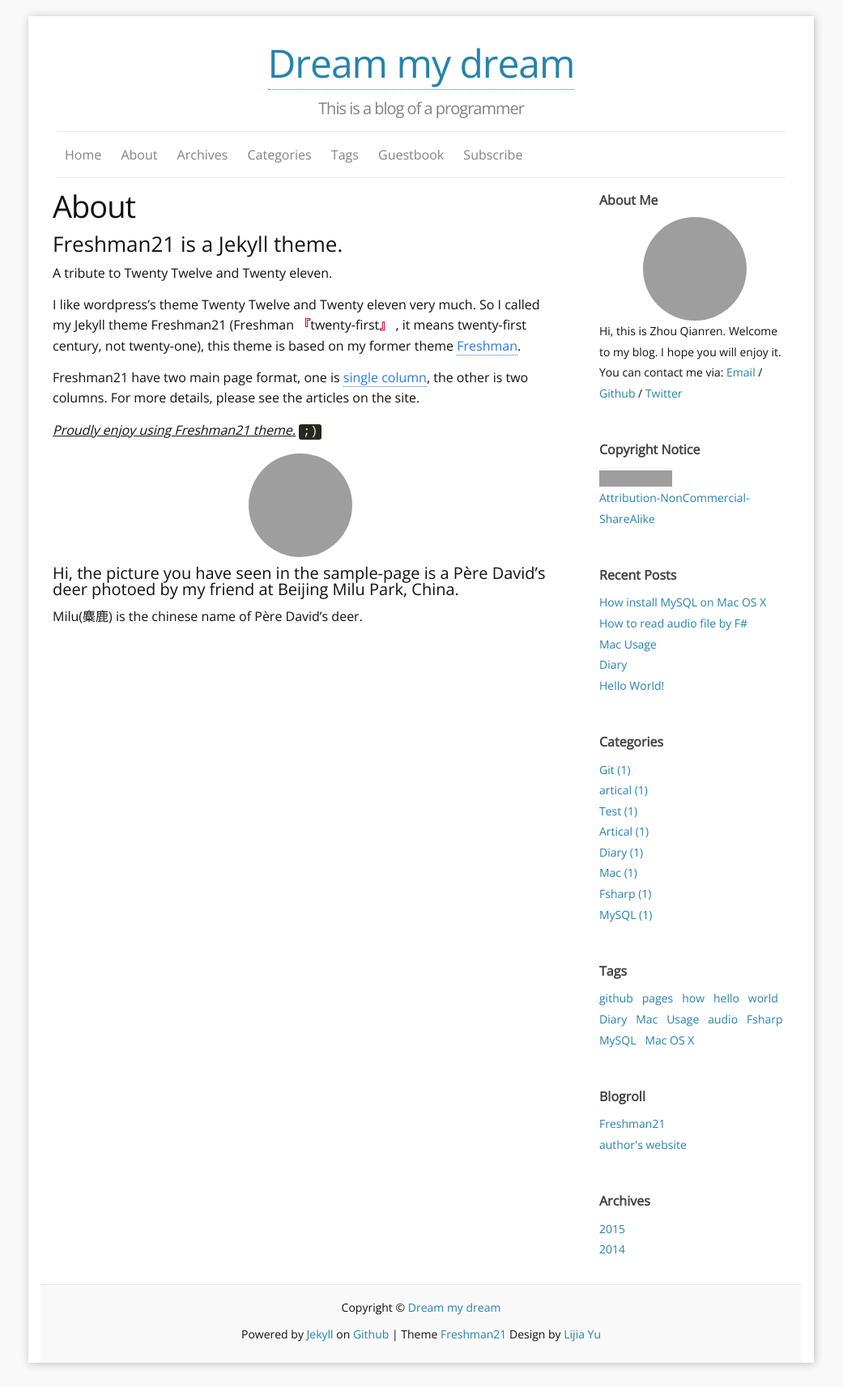
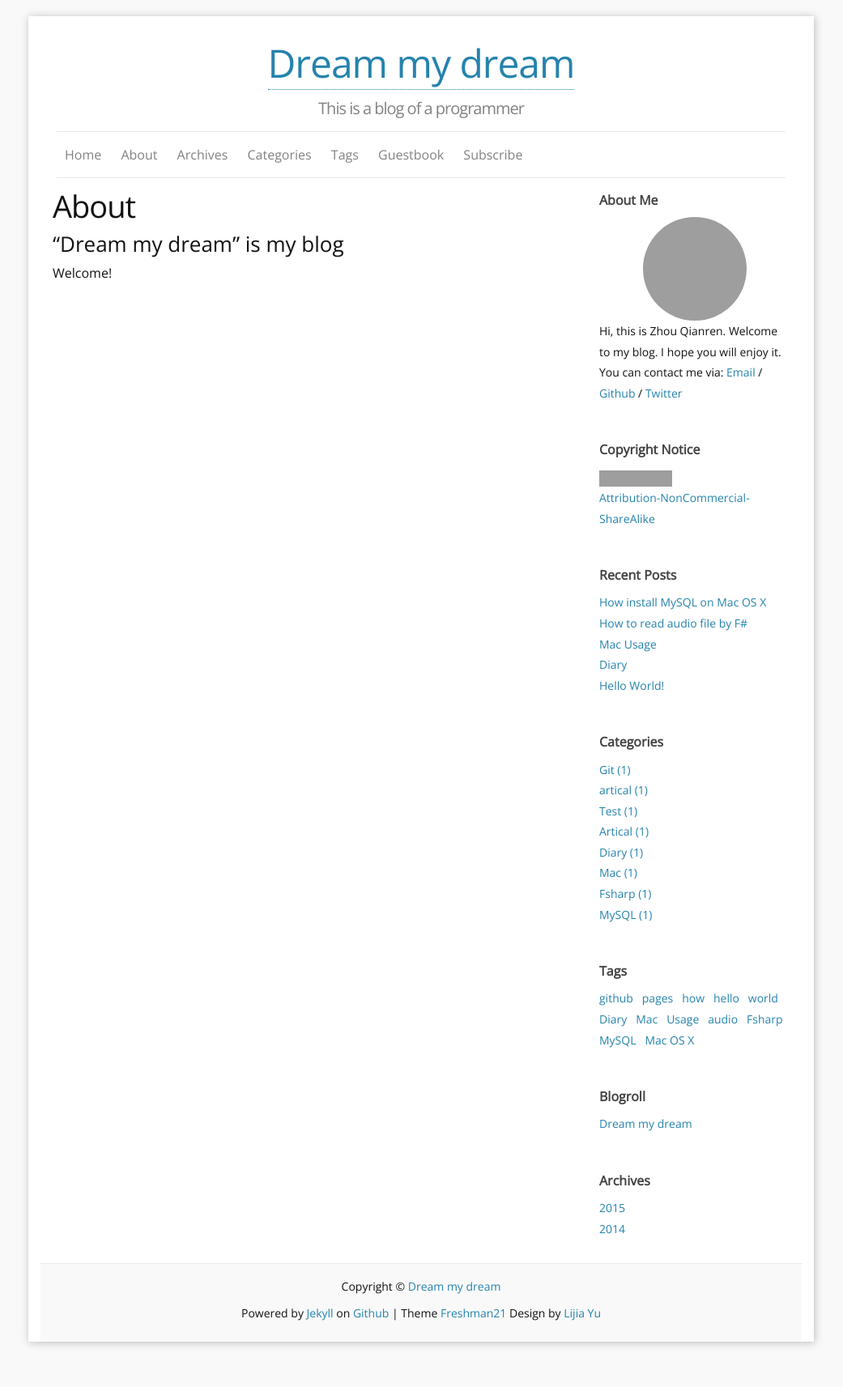
Before and after one commit to kradnangel/kradnangel.github.io, a Jekyll site: the page built from b_about.md, in a window 1280 px wide. Shown: the whole page at 81% size, without its empty margins (120-1161 px from the left). Built offline with Jekyll 4.4.1, drawn with Linux system fonts in a browser that asks for light colours; comment, search, counter and statistics services are not loaded; after the commit the page ends 1687 px from its top, so only the background shows below that; grey boxes are pictures that could not be loaded.

Commit message:
The new theme is working!

```diff
--- a/_config.yml
+++ b/_config.yml
@@ -3,16 +3,16 @@ title: Dream my dream
 tagline: This is a blog of a programmer
 author: ZHOU Qianren
 email: zhouqianren.dark@gmail.com
-description: "Freshman21 is a Jekyll blog theme." # You can edit this line in _config.yml. It will appear in your document head meta and in your feed.xml site description
-keywords: "Jekyll, theme, Freshman21"
+description: "This is my blog" # You can edit this line in _config.yml. It will appear in your document head meta and in your feed.xml site description
+keywords: "blog, kradnangel, programmer"
 baseurl: "" # the subpath of your site, e.g. /blog
-url: "http://yulijia.net/freshman21" # the base hostname & protocol for your site
+url: "http://kradnangel.github.io/" # the base hostname & protocol for your site
 locale: en_US
 
 ### Personal info and site tools info:
 twitter_username: Mole_Ex
 github_username:  kradnangel
-disqus_shortname: freshman
+disqus_shortname: # disqus id?
 favicon:     "/images/website_logo_z.jpg"
 aboutme: Hi, this is Zhou Qianren. Welcome to my blog. I hope you will enjoy it. # these are shown on aboutme-sidebar.
 aboutme_photo: https://avatars0.githubusercontent.com/u/6039930?v=3&s=460 # your photo.
@@ -55,12 +55,10 @@ locales:
 ### your Blogroll info, only name can shown on the page.
 
 Blogroll:
-    - name: Freshman21
-      href: http://yulijia.net/freshman21
-      title: Another Jekyll blog theme
-    - name: author's website
-      href: http://yulijia.net/
-      title: Lijia Yu's website
+    - name: Dream my dream
+      href: http://kradnangel.github.io/
+      title: Zhou Qianren's blog
+
 
 
 ### Build settings
--- a/b_about.md
+++ b/b_about.md
@@ -6,19 +6,6 @@ permalink: /about/
 ---
 
 
-### Freshman21 is a Jekyll theme.
+### "Dream my dream" is my blog
 
-A tribute to Twenty Twelve and Twenty eleven.
-
-I like wordpress's theme Twenty Twelve and Twenty eleven very much.
-So I called my Jekyll theme Freshman21 (Freshman <q>twenty-first</q> , it means twenty-first century, not twenty-one), this theme is based on my former theme [Freshman](https://github.com/yulijia/freshman/).
-
-Freshman21 have two main page format, one is [single column](http://yulijia.net/en/  "see demo"), the other is two columns. For more details, please see the articles on the site.
-
-<cite>Proudly enjoy using Freshman21 theme.</cite> <code>;)</code>
-
-<img title="麋鹿" src="https://i.imgur.com/Mdc4szJl.jpg" alt="麋鹿" width="580" height="668" />
-
-#### Hi, the picture you have seen in the sample-page is a Père David's deer photoed by my friend at Beijing Milu Park, China.
-
-Milu(麋鹿) is the chinese name of Père David's deer.
+Welcome!
```
Also changed, not shown: 16 other files.
